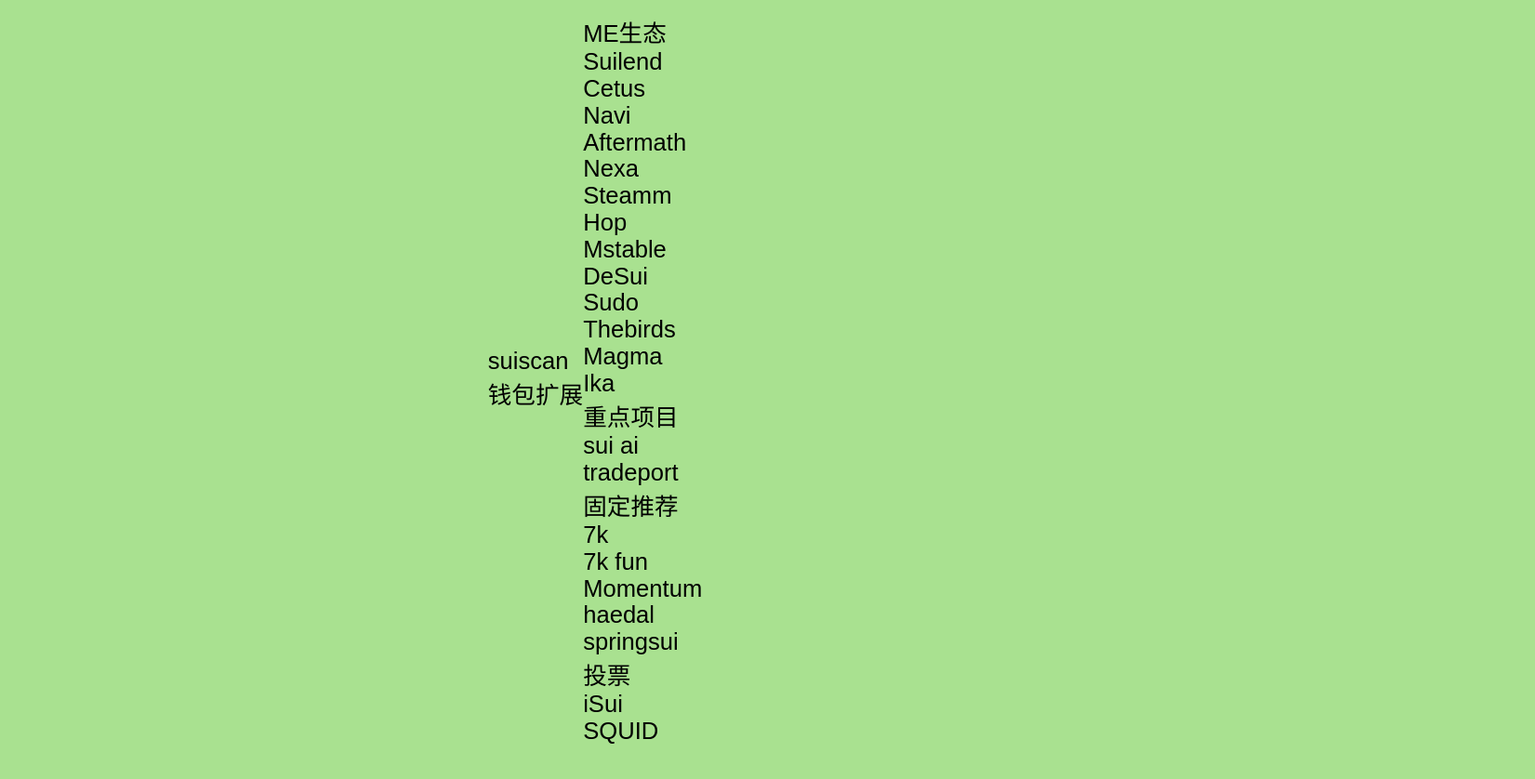
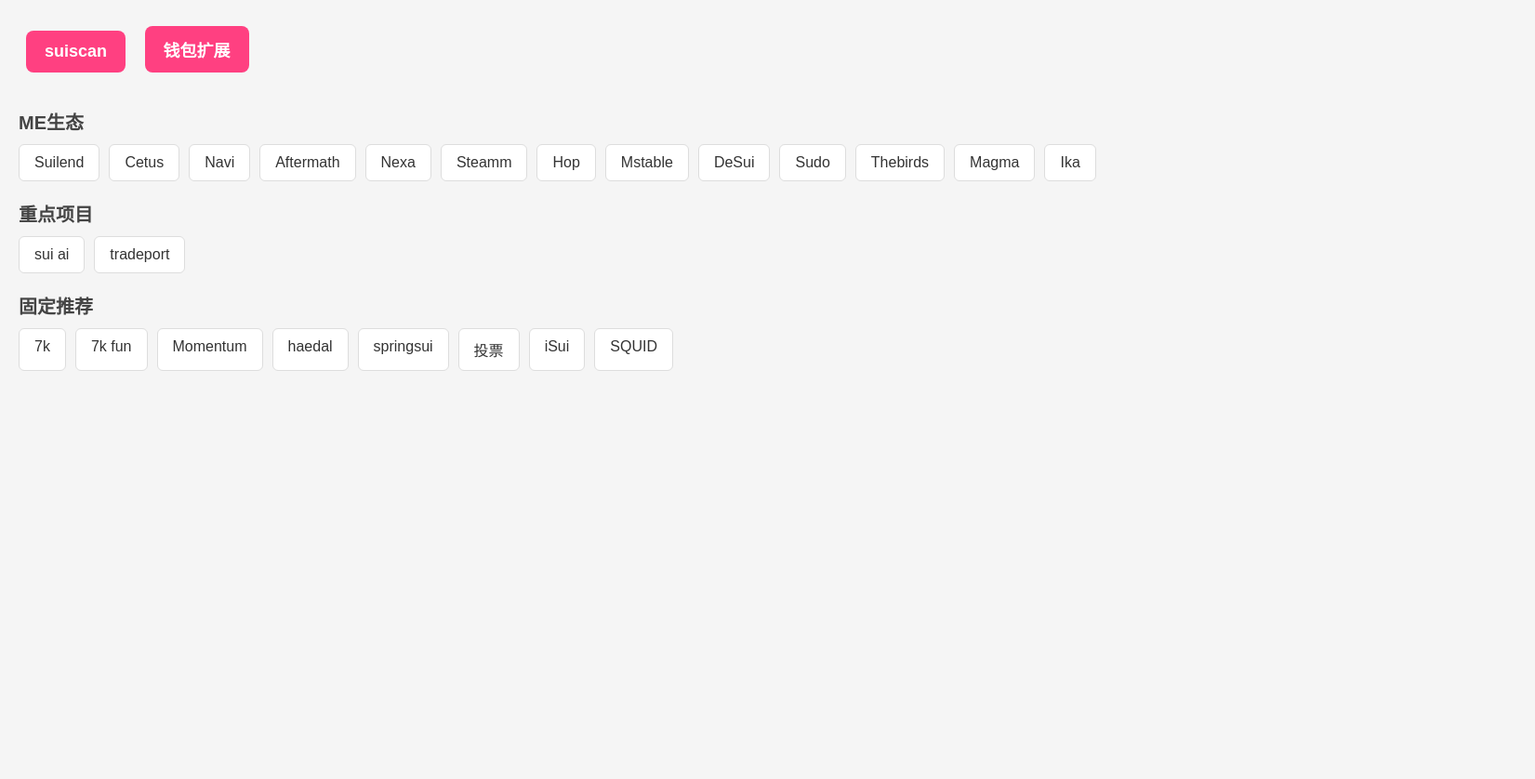
Before and after one commit to taochen991228/sui_tao, a plain HTML site: page test.html in a window 1280 px wide. Shown: the whole page at 93% size, 1651 px wide, since content can reach past the window. After the commit the page ends 800 px from the top, so only its background shows below. Drawn offline with Linux system fonts and the light colour scheme.

Commit message:
Update style.css

```diff
--- a/style.css
+++ b/style.css
@@ -1,78 +1,49 @@
 body {
-    font-family: Arial, sans-serif;
-    display: flex;
-    justify-content: center;
-    align-items: center;
-    height: 100vh;
-    background-color: #a9e190;
-    transform: scale(1.6);
-    overflow: hidden;
+    font-family: sans-serif;
+    margin: 20px;
+    background: #f5f5f5;
+    color: #333;
 }
 
-.dev-credit {
-  margin: 0px;
-  margin-top: 10px;
-  color: black;
-
+.container {
+    margin-bottom: 30px;
 }
 
-.form-container {
-    width: 500px;
-    background-color: white;
-    padding: 20px;
+.big-tag {
+    display: inline-block;
+    padding: 12px 20px;
+    background-color: #ff4081;
+    color: #fff;
     border-radius: 8px;
-    box-shadow: 0 0 10px rgba(0, 0, 0, 0.1);
-
-
-    background: rgba(255, 255, 255, 0.18);
-    border-radius: 16px;
-    box-shadow: 0 4px 30px rgba(0, 0, 0, 0.1);
-    backdrop-filter: blur(20px);
-    -webkit-backdrop-filter: blur(20px);
-    border: 1px solid rgba(255, 255, 255, 0.3);
+    margin: 8px;
+    cursor: pointer;
+    font-size: 18px;
+    font-weight: bold;
 }
 
-form {
-    display: flex;
-    flex-direction: column;
+.category-title {
+    font-size: 20px;
+    font-weight: bold;
+    margin: 20px 0 10px 0;
+    color: #444;
 }
 
-input[type="number"],
-input[type="text"],
-input[type="password"] {
-    padding: 10px;
-    margin-bottom: 10px;
-    border: 1px solid #ddd;
-    border-radius: 4px;
-
-    background: rgba(255, 255, 255, 0.18);
-    box-shadow: 0 4px 30px rgba(0, 0, 0, 0.1);
-    backdrop-filter: blur(20px);
-    -webkit-backdrop-filter: blur(20px);
-    border: 1px solid rgba(255, 255, 255, 0.3);
+.tag-group {
+    display: flex;
+    flex-wrap: wrap;
+    gap: 10px;
 }
 
-button {
-    padding: 10px;
-    border: none;
-    border-radius: 4px;
-    background-color: #0000007a;
-    color: white;
+.tag {
+    padding: 10px 16px;
+    background-color: #fff;
+    border: 1px solid #ddd;
+    border-radius: 6px;
     cursor: pointer;
+    transition: all 0.2s;
 }
 
-button:hover {
-    transition: 0.3s;
-    background-color: #00000043;
+.tag:hover {
+    background-color: #f0f0f0;
+    transform: scale(1.05);
 }
-
-h1 {
-    text-align: center;
-    color: #333;
-    font-size: 24px;
-    margin-bottom: 20px;
-}
-
-textarea:focus, input:focus{
-    outline: none;
-}
```
